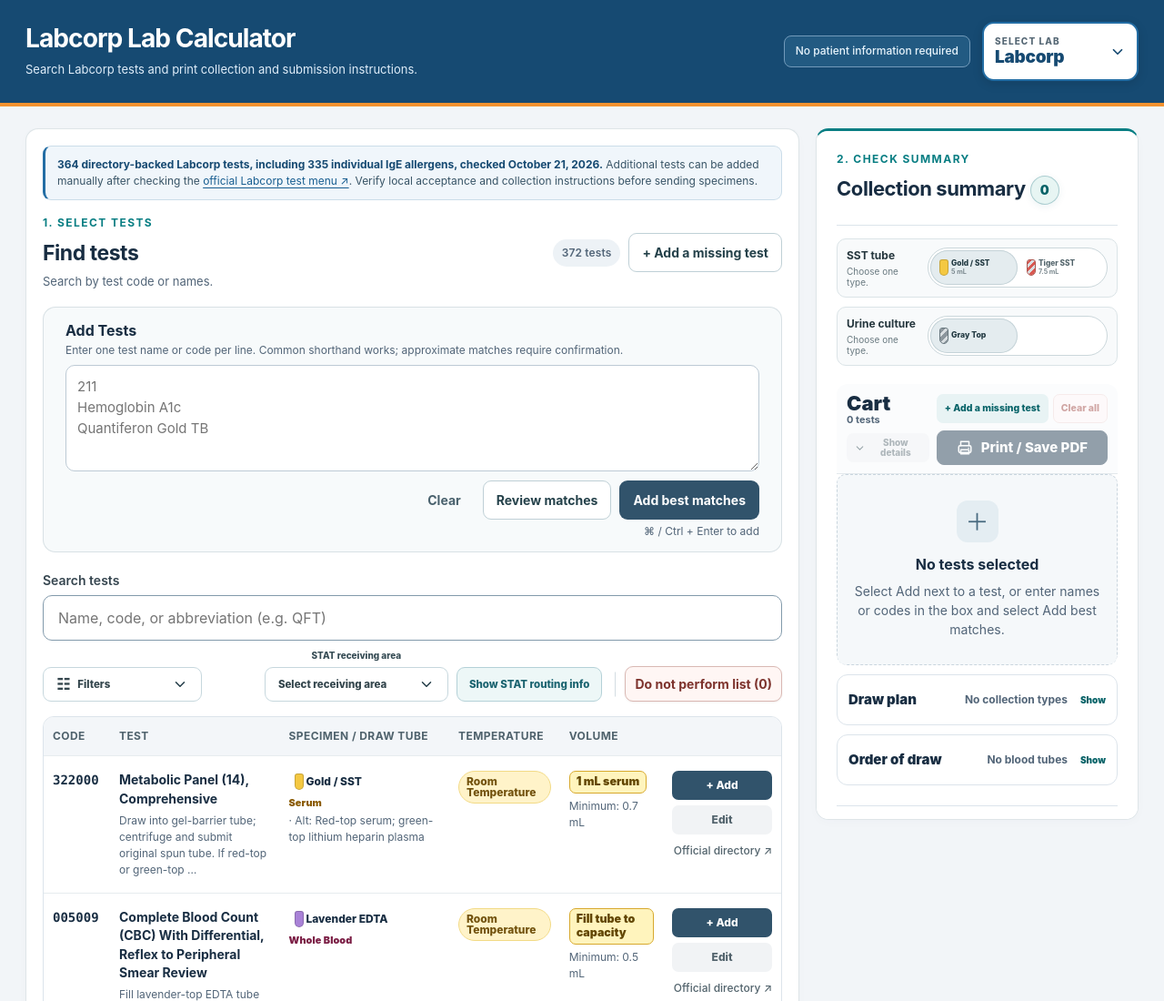
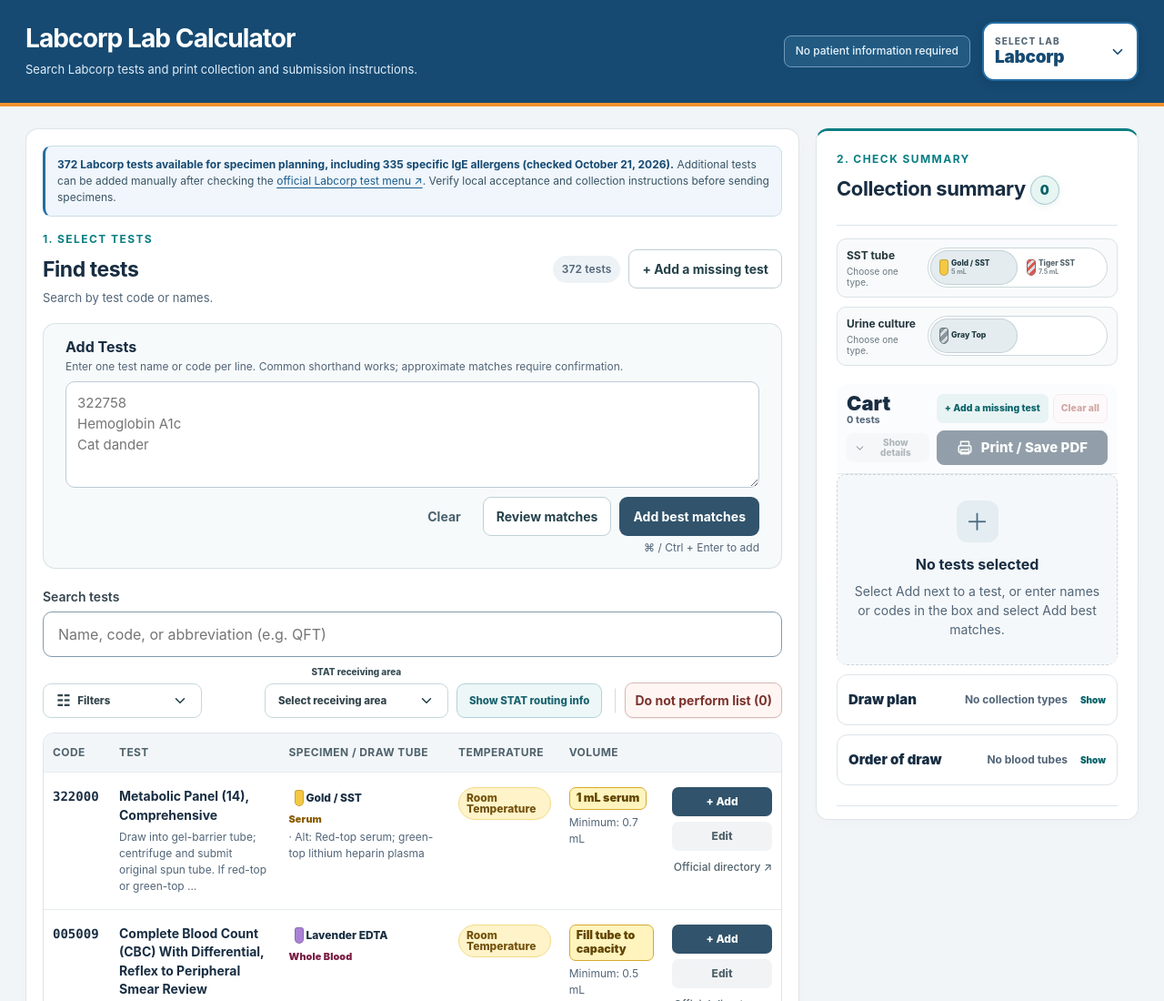
Before and after one commit to 5amlim/Quest-Calculator-Test, a plain HTML site: page labcorp.html in a window 1280 px wide. Shown: the top 1100 px of the page at 91% size. Drawn offline with Linux system fonts and the light colour scheme.

Commit message:
Labcorp: update catalog count and improve Labcorp search examples

```diff
--- a/labcorp.html
+++ b/labcorp.html
@@ -53,7 +53,7 @@
   <main class="app-shell no-print">
     <section class="workspace">
       <div class="panel library-panel">
-        <p class="labcorp-coverage-note" role="note"><strong>364 directory-backed Labcorp tests, including 335 individual IgE allergens, checked October 21, 2026.</strong> Additional tests can be added manually after checking the <a href="https://www.labcorp.com/test-menu/search" target="_blank" rel="noopener noreferrer">official Labcorp test menu ↗</a>. Verify local acceptance and collection instructions before sending specimens.</p>
+        <p class="labcorp-coverage-note" role="note"><strong>372 Labcorp tests available for specimen planning, including 335 specific IgE allergens (checked October 21, 2026).</strong> Additional tests can be added manually after checking the <a href="https://www.labcorp.com/test-menu/search" target="_blank" rel="noopener noreferrer">official Labcorp test menu ↗</a>. Verify local acceptance and collection instructions before sending specimens.</p>
         <div class="panel-heading library-heading">
           <div>
             <div class="eyebrow">1. SELECT TESTS</div>
@@ -72,7 +72,7 @@
         </div>
         <div class="batch-entry-body">
           <label for="searchInput" class="sr-only">Test names or codes, one per line</label>
-          <textarea id="searchInput" rows="4" placeholder="211&#10;Hemoglobin A1c&#10;Quantiferon Gold TB" aria-describedby="batchEntryDescription"></textarea>
+          <textarea id="searchInput" rows="4" placeholder="322758&#10;Hemoglobin A1c&#10;Cat dander" aria-describedby="batchEntryDescription"></textarea>
           <div class="search-actions">
             <button class="button ghost" id="clearSearchButton">Clear</button>
             <button class="button secondary" id="previewButton">Review matches</button>
@@ -424,7 +424,7 @@
 
   <div id="toast" class="toast" role="status" aria-live="polite"></div>
 
-  <script src="labcorp-data.js?v=3"></script>
+  <script src="labcorp-data.js?v=4"></script>
   <script src="labcorp-allergen-data.js?v=1"></script>
   <script src="labcorp-crosswalk-data.js?v=3"></script>
   <script src="labcorp-app.js?v=4"></script>
```
